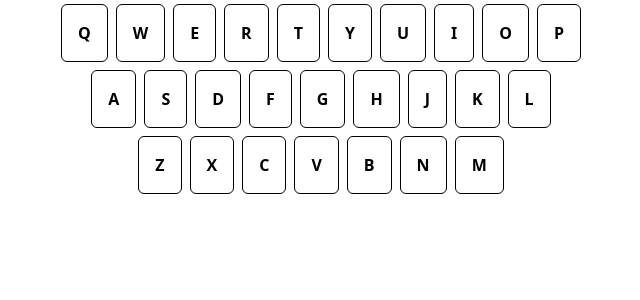
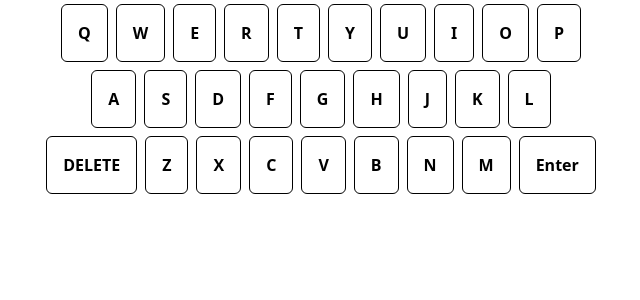
Before and after one commit to standimitrovv/wordle-react-ts, a React (Vite) app: page / in a window 1280 px wide. Shown: the top 300 px of the page, without its empty margins (319-959 px from the left). Built offline with nearby package versions, Linux system fonts and the light colour scheme.

Commit message:
refactor: create a Key component

```diff
--- a/src/Keyboard.tsx
+++ b/src/Keyboard.tsx
@@ -9,16 +9,22 @@ export const Keyboard = () => {
     <div className='flex flex-col items-center'>
       <div className='flex'>{renderKeysFromLine(KEYS.line1)}</div>
       <div className='flex'>{renderKeysFromLine(KEYS.line2)}</div>
-      <div className='flex'>{renderKeysFromLine(KEYS.line3)}</div>
+      <div className='flex'>
+        <Key value='DELETE' />
+        {renderKeysFromLine(KEYS.line3)}
+        <Key value='Enter' />
+      </div>
     </div>
   );
 };
 
 const renderKeysFromLine = (line: string) =>
-  line
-    .split('')
-    .map((key) => (
-      <span className='p-4 border border-black m-1 rounded-md font-bold'>
-        {key.toUpperCase()}
-      </span>
-    ));
+  line.split('').map((key) => <Key value={key.toUpperCase()} />);
+
+const Key: React.FunctionComponent<{ value: string }> = ({ value }) => {
+  return (
+    <span className='p-4 border border-black m-1 rounded-md font-bold'>
+      {value}
+    </span>
+  );
+};
```
